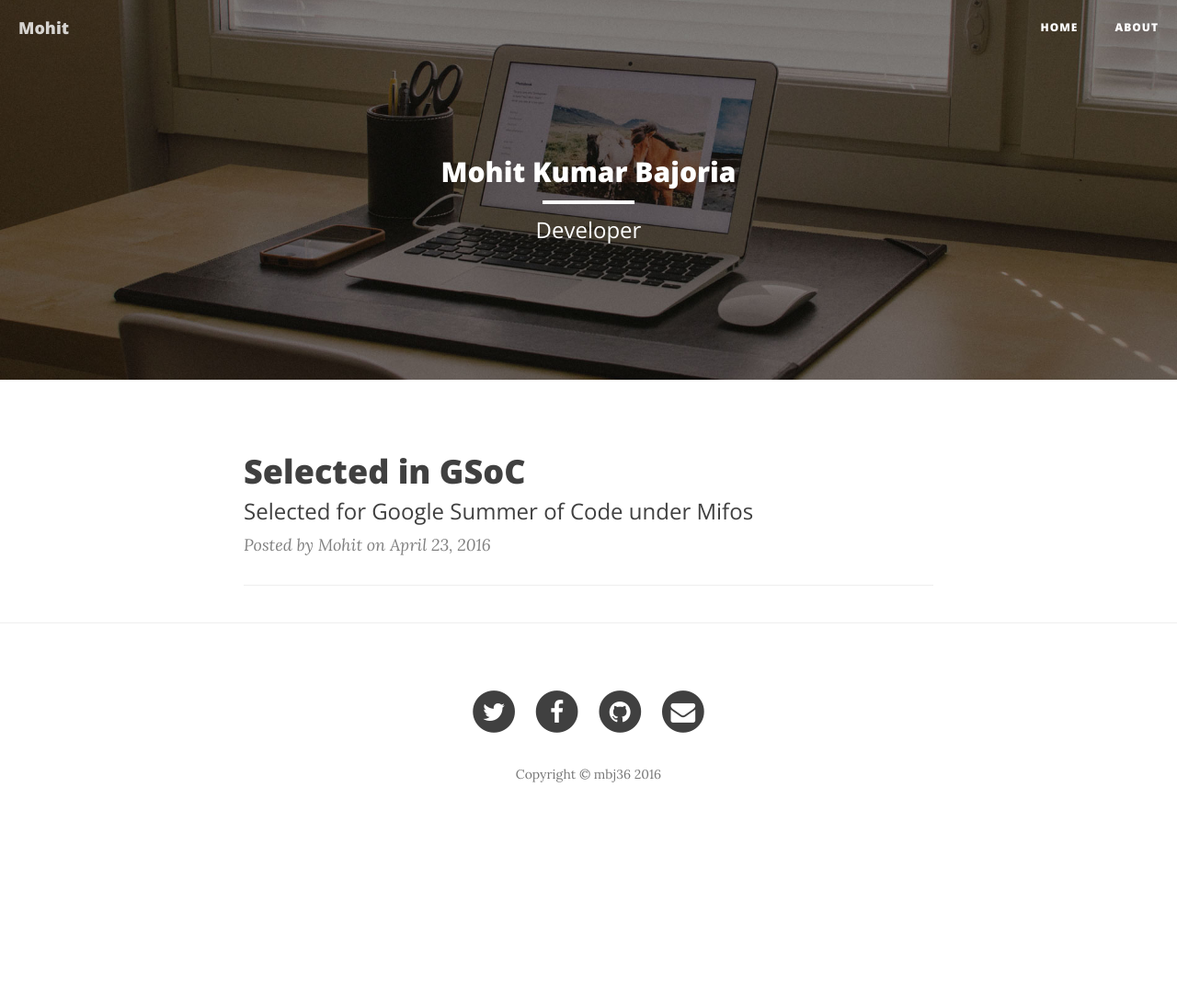
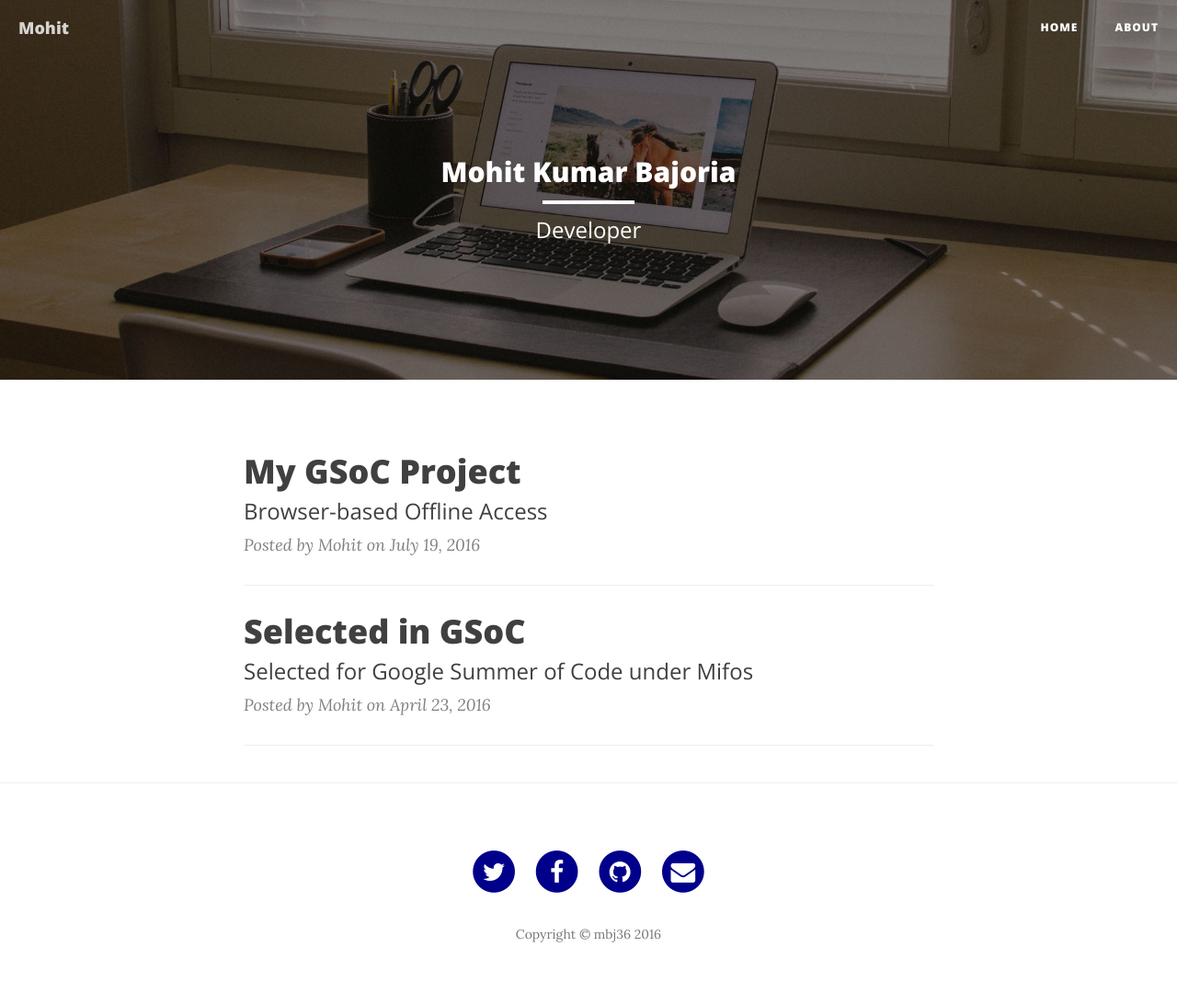
Before and after one commit to mbj36/mbj36.github.io, a Jekyll site: the page built from index.html, in a window 1280 px wide. Shown: the whole page at 92% size. Built offline with Jekyll 4.4.1, drawn with Linux system fonts in a browser that asks for light colours; nearby versions of some CDN libraries; the list of posts is cut into pages by our own code; before the commit the page ends 918 px from its top, so only the background shows below that; some of the changed lines change nothing that is shown.

Commit message:
Blog post

```diff
--- /dev/null
+++ b/_posts/2016-07-19-gsoc-project.markdown
@@ -0,0 +1,72 @@
+---
+layout:     post
+title:      "My GSoC Project"
+subtitle: "Browser-based Offline Access"
+date:       2016-07-19 12:00:00
+author:     "Mohit"
+header-img: "img/GSOC.png"
+---
+
+Hello Everyone,
+
+I am writing this Post to make you aware about my GSoC project <b>'Browser-Based Offline Access'</b>
+
+<h2>Project Information</h2>
+<p>
+<ul>Project name - Browser-Based Offline Access<br>
+Project Mentor - Gaurav Saini<br>
+Organisation - Mifos Initiative
+</ul>
+<p>My organisation <a href="https://mifos.org">Mifos</a> has a web app(Community app) that works only online, So Community has a valuable request to make it work offline also. Idea is to make the app work offline also so that it works on flaky connections also.</p>
+
+<h2>Tech stack</h2>
+<ul>
+<li><i>Progressive Web apps</i> - <a href="https://github.com/TalAter/awesome-progressive-web-apps">Github</a></li>
+<li><i>Service-workers</i> - To know more about it. We have a awesome list of service worker on <a href="https://github.com/mbj36/awesome-service-workers"><b>Github</b></a> </li>
+<li><a href="https://github.com/GoogleChrome/sw-toolbox"><i>Sw-Toolbox</i></a> - Service worker Library to cache the static files and api requests</li>
+<li>Light house - for auditing and performance of progressive web apps.</li>
+<li><i>Indexed DB</i> - For Client-side storage</li>
+</ul>
+
+<h2>Current progress</h2>
+<p>
+<h4>First Week</h4>
+Before the coding period, my mentor suggested me to have a proof of concept(POC) of what we are trying to do in our gsoc project. As a POC i made my personal space <a href="https://mohitbajoria.com" target="_blank">mohitbajoria.com</a> offline, so we decided to go with the service-workers and its libraries to go offline for our main app. <br>
+POC link can be found here on Github - <a href="https://github.com/mbj36/My-Blog/tree/gh-pages">https://github.com/mbj36/My-Blog/tree/gh-pages</a> </p>
+
+
+<p>
+<h4>2nd-4th week</h4>
+I made a seperate branch 'offline' in my forked repository on Github to continue all the work related to my project. First step was to register a service worker for community app which was registered succesfully after some blockers. Then i decided to cache all the static files which took almost 2 week to include every files of the community app in the cache options. </p>
+
+<p>
+<h4>Fifth week</h4>
+Mid term evaluations was going on and I passed it succesfully.This week i also made some changes to code base after testing the cached static files.
+</p>
+
+<p>
+<h4>6th-7th week</h4>
+Till now all static files were cached and tested. It was one of the milestone for the project. Then next milestone was to cache all the api requests which community app makes. Community app uses fineract-api. Here Comes the main use of service worker library 'sw-toolbox' which made very easy caching all the api requests. I spent two weeks on caching all the GET, POST, PUT, DELETE requests which comes from fineract.
+</p>
+
+<p>
+<h4>Eight week</h4>
+I started testing the community app and made some changes to code after testing. Now our community app has the offline features. All GET requests gets cached when u traversed through the community app. After traversing through the app, it's data get's cached and we can also access it offline.
+</p>
+
+<h2>Commits</h2>
+As i discussed above i made a seperate branch for offline project. So all the work regarding project can be found here
+<a href="https://github.com/mbj36/community-app/commits/offline">https://github.com/mbj36/community-app/commits/offline</a>
+
+<h2>Work to be done</h2>
+Now in coming weeks i have to work on client side storage. Like community app should also have features like updating, creating new clients, groups etc. For this i will be using IndexedDB for client side storage. If a user wants to update the data or make post requests offline, then it should get stored in local database and gets fired when online.
+
+<br>
+<br>
+<h5>If you have any doubt regarding the project or tech stack, feel free to shoot me a email at <a href="mailto:mohitbajo36@gmail.com">mohitbajo36@gmail.com</a> </h5>
+
+
+<br>
+<br>
+
+Thanks :)
--- a/css/syntax.css
+++ b/css/syntax.css
@@ -18,6 +18,9 @@
  * GitHub style for Pygments syntax highlighter, for use with Jekyll
  * Courtesy of GitHub.com
  */
+a{
+    color: darkblue;
+}
 
 .highlight pre, pre, .highlight .hll { background-color: #f8f8f8; border: 1px solid #ccc; padding: 6px 10px; border-radius: 3px; }
 .highlight .c { color: #999988; font-style: italic; }
```
Also changed, not shown: img/mifos.png (added).
